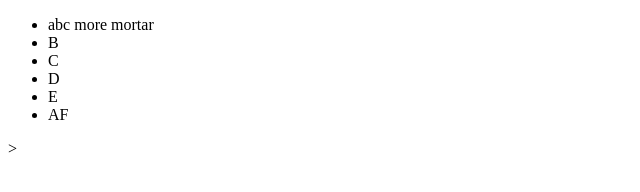
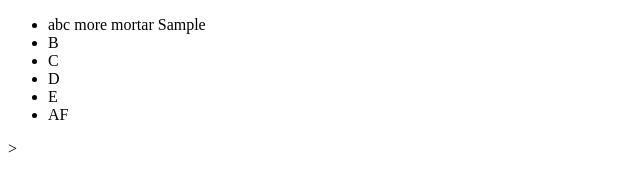
Before and after one commit to Abhinavsambyal/gitTest, a plain HTML site: page Index.html in a window 1280 px wide. Shown: the full height of the page, 0-640 px from the left. Drawn offline with Linux system fonts and the light colour scheme.

Commit message:
First Edited

```diff
--- a/Index.html
+++ b/Index.html
@@ -8,7 +8,7 @@
 <div>
 	<ul>
 
-		<li>abc more mortar</li>
+		<li>abc more mortar Sample</li>
 		<li>B</li>
 		<li>C</li>
 		<li>D</li>
```
